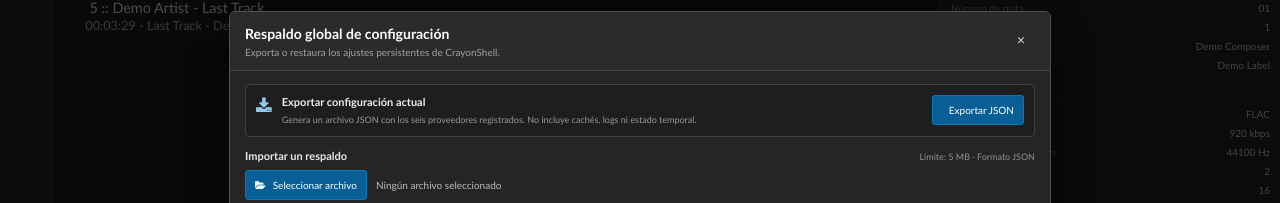
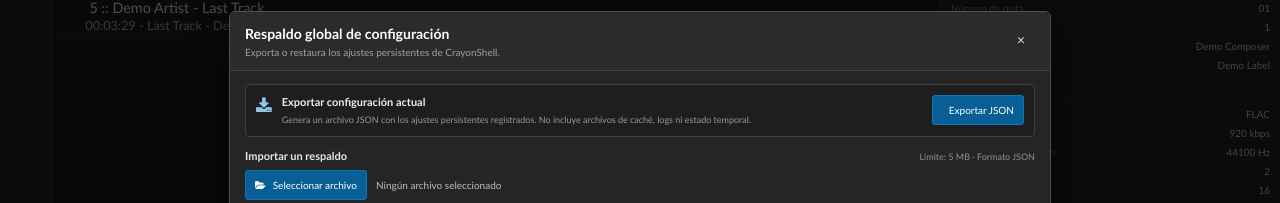
Before and after one commit to mhz698a/fb2k-CrayonShell, a React (Vite) app: page / in a window 1280 px wide. Both pictures are taken after a click on the button 25 px from the left and 687 px from the top of the page. Shown: the part 252-455 px from the top of the page. Built offline with nearby package versions, Linux system fonts and the light colour scheme.

Commit message:
Make settings backup description provider-count agnostic

```diff
--- a/src/components/settings/SettingsBackupDialog.jsx
+++ b/src/components/settings/SettingsBackupDialog.jsx
@@ -213,7 +213,7 @@ export default function SettingsBackupDialog({ open, onClose }) {
                             <FaIcon name="download"/>
                             <div>
                                 <strong>Exportar configuración actual</strong>
-                                <span>Genera un archivo JSON con los seis proveedores registrados. No incluye cachés, logs ni estado temporal.</span>
+                                <span>Genera un archivo JSON con los ajustes persistentes registrados. No incluye archivos de caché, logs ni estado temporal.</span>
                             </div>
                         </div>
                         <button type="button" onClick={handleExport} disabled={busy}>
```
